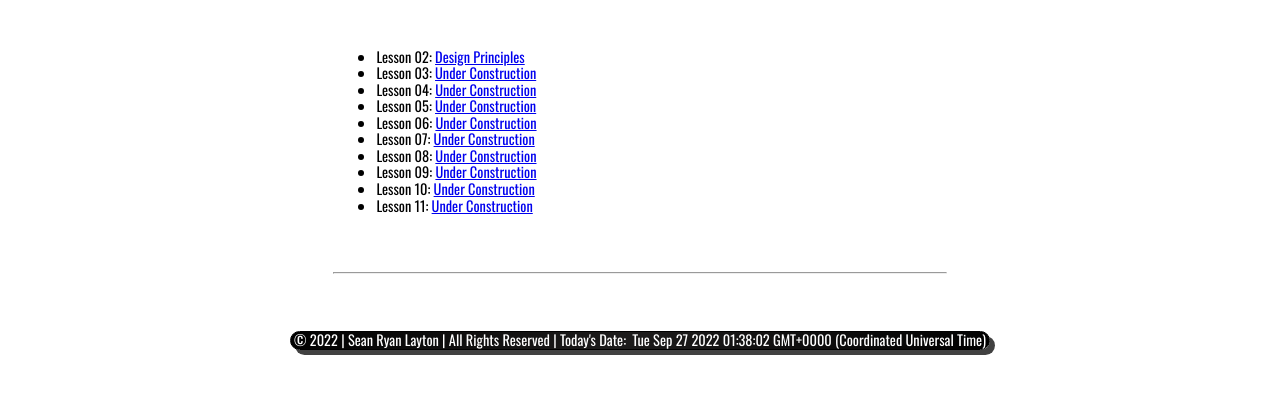
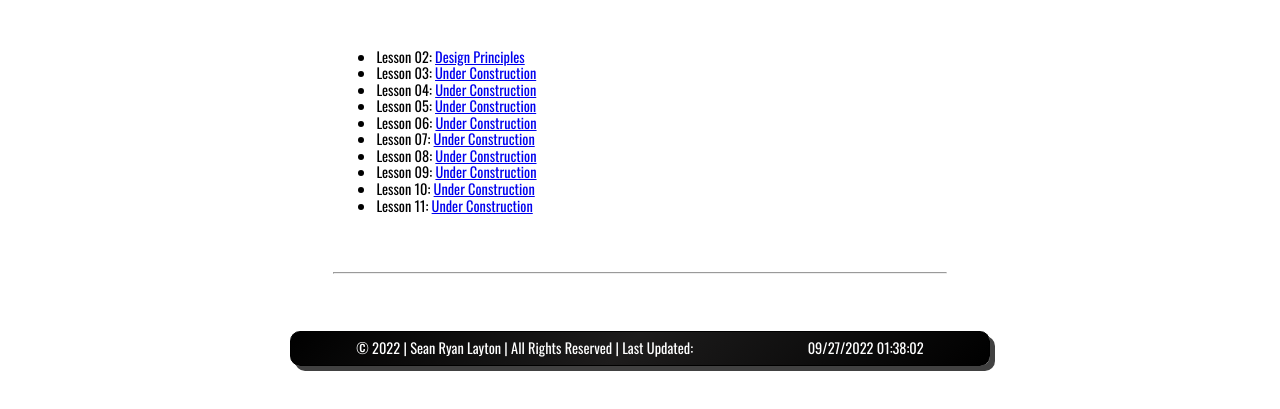
Before and after one commit to lourenzokodama/wdd230-1, a website: page index.html in a window 1280 px wide. Shown: the part 271-680 px from the top of the page. Drawn offline with nearby package versions, Linux system fonts and the light colour scheme.

Commit message:
Website Changes

```diff
--- a/css/small.css
+++ b/css/small.css
@@ -117,6 +117,7 @@
     color: white;
     font-weight: 300;
     box-shadow: 5px 5px 0px rgb(65, 65, 65);
+    padding: 0.5rem;
   }
 
   footer p {
@@ -137,5 +138,5 @@
   }
 
   .site-logo {
-    max-width: 90px;
+    max-width: auto;
   }
--- a/index.html
+++ b/index.html
@@ -59,10 +59,8 @@
         <hr/>
     </main>
  <footer>
-    &copy; 2022 | Sean Ryan Layton | All Rights Reserved | Today's Date:<div id="current_date"></div>
-        <script>
-        document.getElementById("current_date").innerHTML = Date();
-        </script>
+    &copy; 2022 | Sean Ryan Layton | All Rights Reserved | Last Updated:<div id="updateDate"></div>
+        <script src="scripts/home.js"></script>
  </footer>
 </body>
 </html>
--- /dev/null
+++ b/scripts/home.js
@@ -0,0 +1,2 @@
+const date = new Date(document.lastModified);
+document.getElementById("updateDate").innerHTML = document.lastModified;
```
